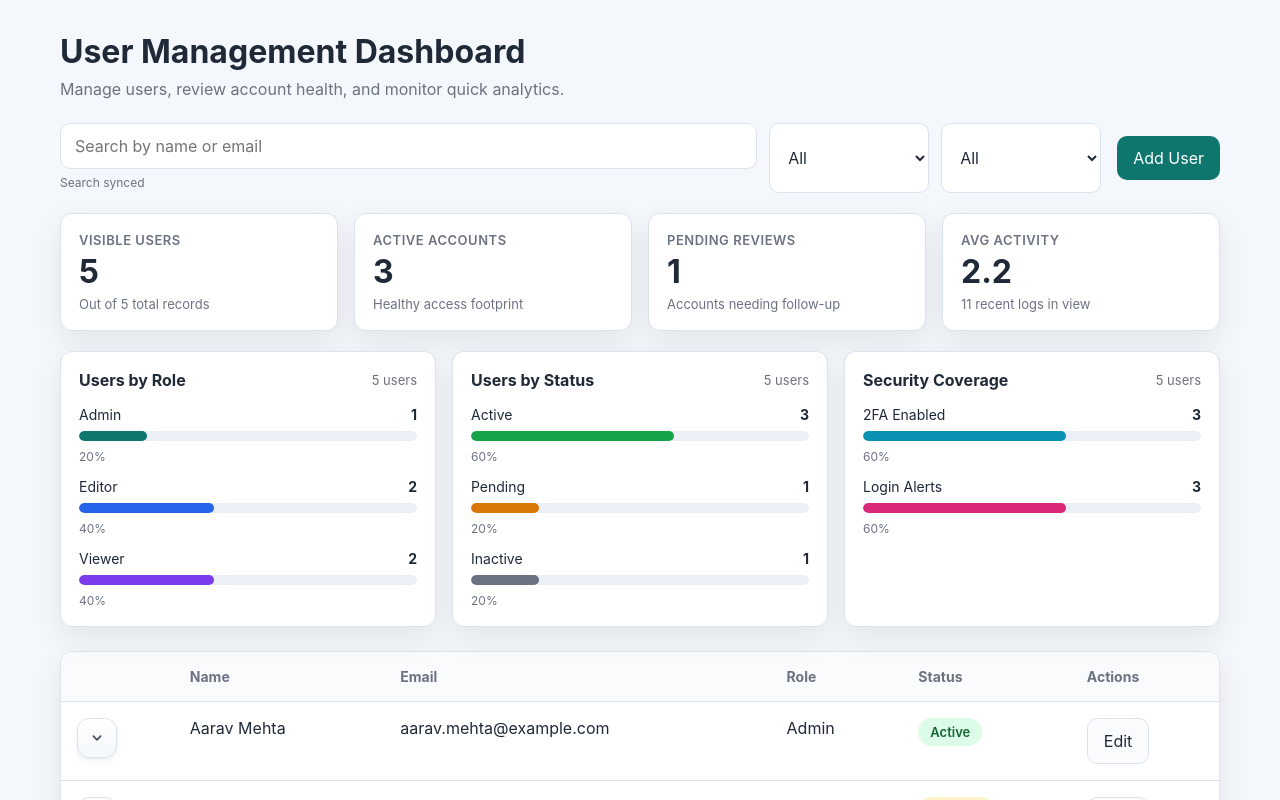
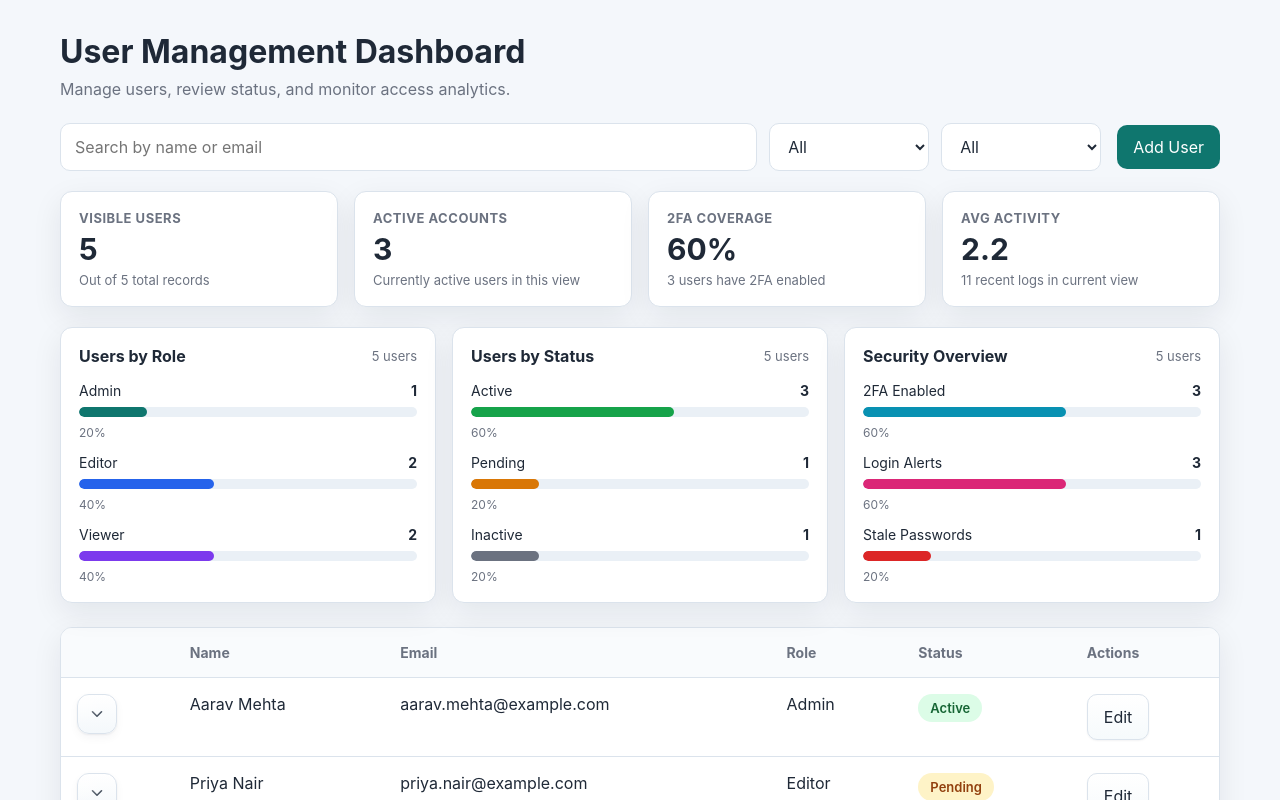
Before and after one commit to RSalgaonkar/cc-dashboard, a React (Create React App) app: page / in a window 1280 px wide. Shown: the top 800 px of the page. Built offline with nearby package versions, Linux system fonts and the light colour scheme.

Commit message:
minor changes

```diff
--- a/src/components/analytics/UserAnalytics.tsx
+++ b/src/components/analytics/UserAnalytics.tsx
@@ -12,12 +12,12 @@ type MetricItem = {
   colorClass: string;
 };
 
-function buildPercentage(value: number, total: number) {
+function percent(value: number, total: number) {
   if (total === 0) return 0;
   return Math.round((value / total) * 100);
 }
 
-function BarGroup({
+function BarSection({
   title,
   items,
   total,
@@ -35,7 +35,7 @@ function BarGroup({
 
       <div className="analytics-bar-list">
         {items.map((item) => {
-          const percentage = buildPercentage(item.value, total);
+          const width = percent(item.value, total);
 
           return (
             <div key={item.label} className="analytics-bar-row">
@@ -47,11 +47,11 @@ function BarGroup({
               <div className="analytics-bar-track">
                 <div
                   className={`analytics-bar-fill ${item.colorClass}`}
-                  style={{ width: `${percentage}%` }}
+                  style={{ width: `${width}%` }}
                 />
               </div>
 
-              <span className="analytics-percent">{percentage}%</span>
+              <span className="analytics-percent">{width}%</span>
             </div>
           );
         })}
@@ -77,29 +77,40 @@ export default function UserAnalytics({
       Pending: 0,
     };
 
-    let twoFactorEnabledCount = 0;
-    let loginAlertsEnabledCount = 0;
+    let twoFactorEnabled = 0;
+    let loginAlertsEnabled = 0;
+    let stalePasswords = 0;
     let totalActivityLogs = 0;
 
     users.forEach((user) => {
       roleCounts[user.role] += 1;
       statusCounts[user.status] += 1;
+      totalActivityLogs += user.details.activityLogs.length;
 
       if (user.details.security.twoFactorEnabled) {
-        twoFactorEnabledCount += 1;
+        twoFactorEnabled += 1;
       }
 
       if (user.details.security.loginAlertsEnabled) {
-        loginAlertsEnabledCount += 1;
+        loginAlertsEnabled += 1;
       }
 
-      totalActivityLogs += user.details.activityLogs.length;
+      if (user.details.security.passwordAgeDays > 60) {
+        stalePasswords += 1;
+      }
     });
 
     return {
-      activeCount: statusCounts.Active,
-      pendingCount: statusCounts.Pending,
-      inactiveCount: statusCounts.Inactive,
+      visibleUsers: users.length,
+      activeUsers: statusCounts.Active,
+      pendingUsers: statusCounts.Pending,
+      inactiveUsers: statusCounts.Inactive,
+      twoFactorEnabled,
+      loginAlertsEnabled,
+      stalePasswords,
+      totalActivityLogs,
+      avgActivity:
+        users.length > 0 ? (totalActivityLogs / users.length).toFixed(1) : '0.0',
       roleItems: [
         { label: 'Admin', value: roleCounts.Admin, colorClass: 'bar-admin' },
         { label: 'Editor', value: roleCounts.Editor, colorClass: 'bar-editor' },
@@ -111,20 +122,10 @@ export default function UserAnalytics({
         { label: 'Inactive', value: statusCounts.Inactive, colorClass: 'bar-inactive' },
       ],
       securityItems: [
-        {
-          label: '2FA Enabled',
-          value: twoFactorEnabledCount,
-          colorClass: 'bar-secure',
-        },
-        {
-          label: 'Login Alerts',
-          value: loginAlertsEnabledCount,
-          colorClass: 'bar-alerts',
-        },
+        { label: '2FA Enabled', value: twoFactorEnabled, colorClass: 'bar-secure' },
+        { label: 'Login Alerts', value: loginAlertsEnabled, colorClass: 'bar-alerts' },
+        { label: 'Stale Passwords', value: stalePasswords, colorClass: 'bar-stale' },
       ],
-      totalActivityLogs,
-      averageActivityPerUser:
-        users.length > 0 ? (totalActivityLogs / users.length).toFixed(1) : '0.0',
     };
   }, [users]);
 
@@ -133,35 +134,53 @@ export default function UserAnalytics({
       <div className="kpi-grid">
         <article className="kpi-card">
           <span className="kpi-label">Visible Users</span>
-          <strong className="kpi-value">{users.length}</strong>
+          <strong className="kpi-value">{analytics.visibleUsers}</strong>
           <span className="kpi-meta">Out of {totalUsers} total records</span>
         </article>
 
         <article className="kpi-card">
           <span className="kpi-label">Active Accounts</span>
-          <strong className="kpi-value">{analytics.activeCount}</strong>
-          <span className="kpi-meta">Healthy access footprint</span>
+          <strong className="kpi-value">{analytics.activeUsers}</strong>
+          <span className="kpi-meta">Currently active users in this view</span>
         </article>
 
         <article className="kpi-card">
-          <span className="kpi-label">Pending Reviews</span>
-          <strong className="kpi-value">{analytics.pendingCount}</strong>
-          <span className="kpi-meta">Accounts needing follow-up</span>
+          <span className="kpi-label">2FA Coverage</span>
+          <strong className="kpi-value">
+            {percent(analytics.twoFactorEnabled, analytics.visibleUsers)}%
+          </strong>
+          <span className="kpi-meta">
+            {analytics.twoFactorEnabled} users have 2FA enabled
+          </span>
         </article>
 
         <article className="kpi-card">
           <span className="kpi-label">Avg Activity</span>
-          <strong className="kpi-value">{analytics.averageActivityPerUser}</strong>
+          <strong className="kpi-value">{analytics.avgActivity}</strong>
           <span className="kpi-meta">
-            {analytics.totalActivityLogs} recent logs in view
+            {analytics.totalActivityLogs} recent logs in current view
           </span>
         </article>
       </div>
 
       <div className="analytics-grid">
-        <BarGroup title="Users by Role" items={analytics.roleItems} total={users.length} />
-        <BarGroup title="Users by Status" items={analytics.statusItems} total={users.length} />
-        <BarGroup title="Security Coverage" items={analytics.securityItems} total={users.length} />
+        <BarSection
+          title="Users by Role"
+          items={analytics.roleItems}
+          total={analytics.visibleUsers}
+        />
+
+        <BarSection
+          title="Users by Status"
+          items={analytics.statusItems}
+          total={analytics.visibleUsers}
+        />
+
+        <BarSection
+          title="Security Overview"
+          items={analytics.securityItems}
+          total={analytics.visibleUsers}
+        />
       </div>
     </section>
   );
--- a/src/components/dashboard/UserDashboard.tsx
+++ b/src/components/dashboard/UserDashboard.tsx
@@ -5,7 +5,6 @@ import UserToolbar from '../toolbar/UserToolbar';
 import UserTable from '../table/UserTable';
 import UserFormModal from '../form/UserFormModal';
 import UserAnalytics from '../analytics/UserAnalytics';
-import useThrottle from '../../hooks/useThrottle';
 
 export default function UserDashboard() {
   const [users, setUsers] = useState<User[]>(mockUsers);
@@ -15,10 +14,8 @@ export default function UserDashboard() {
   const [isModalOpen, setIsModalOpen] = useState(false);
   const [editUser, setEditUser] = useState<User | null>(null);
 
-  const throttledSearchTerm = useThrottle(searchTerm, 350);
-
   const filteredUsers = useMemo(() => {
-    const normalizedSearch = throttledSearchTerm.trim().toLowerCase();
+    const normalizedSearch = searchTerm.trim().toLowerCase();
 
     return users.filter((user) => {
       const matchesSearch =
@@ -32,7 +29,7 @@ export default function UserDashboard() {
 
       return matchesSearch && matchesRole && matchesStatus;
     });
-  }, [users, throttledSearchTerm, selectedRole, selectedStatus]);
+  }, [users, searchTerm, selectedRole, selectedStatus]);
 
   const handleAddUser = () => {
     setEditUser(null);
@@ -45,23 +42,14 @@ export default function UserDashboard() {
   };
 
   const handleSaveUser = (values: UserFormValues) => {
-    const normalizedEmail = values.email.trim().toLowerCase();
-
-    const duplicateExists = users.some(
-      (user) =>
-        user.email.trim().toLowerCase() === normalizedEmail &&
-        user.id !== editUser?.id
-    );
-
-    if (duplicateExists) {
-      return;
-    }
-
     if (editUser) {
       setUsers((prev) =>
         prev.map((user) =>
           user.id === editUser.id
-            ? { ...user, ...values, email: normalizedEmail }
+            ? {
+                ...user,
+                ...values,
+              }
             : user
         )
       );
@@ -71,7 +59,6 @@ export default function UserDashboard() {
     const newUser: User = {
       id: crypto.randomUUID(),
       ...values,
-      email: normalizedEmail,
       details: {
         activityLogs: [],
         groups: [],
@@ -92,9 +79,7 @@ export default function UserDashboard() {
     <div className="dashboard-shell">
       <header className="page-header">
         <h1>User Management Dashboard</h1>
-        <p>
-          Manage users, review account health, and monitor quick analytics.
-        </p>
+        <p>Manage users, review status, and monitor access analytics.</p>
       </header>
 
       <UserToolbar
@@ -105,7 +90,6 @@ export default function UserDashboard() {
         onRoleChange={setSelectedRole}
         onStatusChange={setSelectedStatus}
         onAddUser={handleAddUser}
-        appliedSearchTerm={throttledSearchTerm}
       />
 
       <UserAnalytics users={filteredUsers} totalUsers={users.length} />
@@ -115,14 +99,12 @@ export default function UserDashboard() {
       <UserFormModal
         isOpen={isModalOpen}
         editUser={editUser}
-        users={users}
         onClose={() => {
           setIsModalOpen(false);
           setEditUser(null);
         }}
         onSave={handleSaveUser}
       />
-
     </div>
   );
 }
--- a/src/components/details/UserDetailPanel.tsx
+++ b/src/components/details/UserDetailPanel.tsx
@@ -1,32 +1,32 @@
-import { UserDetails, UserActivityLog } from '../../types/user';
-import { useState } from 'react';
+import { UserActivityLog, UserDetails } from '../../types/user';
 
 interface UserDetailPanelProps {
   details: UserDetails;
 }
 
 function ActivityTypeBadge({ type }: { type: UserActivityLog['type'] }) {
-  return <span className={`activity-badge activity-${type.toLowerCase()}`}>{type}</span>;
+  const classNameMap: Record<UserActivityLog['type'], string> = {
+    Login: 'activity-badge activity-login',
+    Update: 'activity-badge activity-update',
+    Security: 'activity-badge activity-security',
+    Profile: 'activity-badge activity-profile',
+  };
+
+  return <span className={classNameMap[type]}>{type}</span>;
 }
 
 export default function UserDetailPanel({ details }: UserDetailPanelProps) {
   const { activityLogs, groups, departments, security } = details;
-  const [expandedUserId, setExpandedUserId] = useState<string | null>(null);
-
-  // const toggleRow = (userId: string) => {
-  //   setExpandedUserId((prev) => (prev === userId ? null : userId));
-  // };
-
-  // const isExpanded = expandedUserId === user.id;
 
   return (
     <div className="user-detail-panel">
       <div className="detail-grid">
         <section className="detail-card">
           <h4>Recent Activity Logs</h4>
+
+          {activityLogs.length > 0 ? (
             <div className="activity-list">
-            {activityLogs.length > 0 ? (
-              activityLogs.map((log) => (
+              {activityLogs.map((log) => (
                 <div key={log.id} className="activity-item">
                   <div className="activity-item-top">
                     <ActivityTypeBadge type={log.type} />
@@ -34,56 +34,62 @@ export default function UserDetailPanel({ details }: UserDetailPanelProps) {
                   </div>
                   <p>{log.action}</p>
                 </div>
-              ))
+              ))}
+            </div>
           ) : (
             <p className="detail-muted">No recent activity available.</p>
           )}
-          </div>
         </section>
 
         <section className="detail-card">
           <h4>Assigned Groups</h4>
+
+          {groups.length > 0 ? (
             <div className="chip-list">
-            {groups.length > 0 ? (
-              groups.map((group) => (
+              {groups.map((group) => (
                 <span key={group} className="detail-chip">
                   {group}
                 </span>
-              ))
+              ))}
+            </div>
           ) : (
             <p className="detail-muted">No groups assigned.</p>
           )}
-          </div>
 
           <h4 className="subsection-title">Departments</h4>
+
+          {departments.length > 0 ? (
             <div className="chip-list">
-            {departments.length > 0 ? (
-              departments.map((department) => (
+              {departments.map((department) => (
                 <span key={department} className="detail-chip">
                   {department}
                 </span>
-              ))
+              ))}
+            </div>
           ) : (
             <p className="detail-muted">No departments assigned.</p>
           )}
-          </div>
         </section>
 
         <section className="detail-card">
           <h4>Security Settings</h4>
+
           <div className="security-list">
             <div className="security-row">
               <span>2FA Enabled</span>
               <strong>{security.twoFactorEnabled ? 'Yes' : 'No'}</strong>
             </div>
+
             <div className="security-row">
               <span>Password Age</span>
               <strong>{security.passwordAgeDays} days</strong>
             </div>
+
             <div className="security-row">
               <span>Login Alerts</span>
               <strong>{security.loginAlertsEnabled ? 'Enabled' : 'Disabled'}</strong>
             </div>
+
             <div className="security-row">
               <span>Last Password Update</span>
               <strong>{security.lastPasswordUpdate}</strong>
--- a/src/components/table/StatusBadge.tsx
+++ b/src/components/table/StatusBadge.tsx
@@ -5,5 +5,7 @@ interface StatusBadgeProps {
 }
 
 export default function StatusBadge({ status }: StatusBadgeProps) {
-  return <span className={`status-badge status-${status.toLowerCase()}`}>{status}</span>;
+  const className = `status-badge status-${status.toLowerCase()}`;
+
+  return <span className={className}>{status}</span>;
 }
--- a/src/components/table/UserTable.tsx
+++ b/src/components/table/UserTable.tsx
@@ -32,14 +32,15 @@ export default function UserTable({ users, onEdit }: UserTableProps) {
       <table className="user-table">
         <thead>
           <tr>
-            <th aria-label="Expand row"></th>
+            <th aria-label="Expand row" />
             <th>Name</th>
             <th>Email</th>
             <th>Role</th>
             <th>Status</th>
-            <th aria-label="Actions">Actions</th>
+            <th>Actions</th>
           </tr>
         </thead>
+
         <tbody>
           {users.map((user) => {
             const isExpanded = !!expandedRows[user.id];
@@ -53,15 +54,22 @@ export default function UserTable({ users, onEdit }: UserTableProps) {
                       className={`expand-btn ${isExpanded ? 'is-open' : ''}`}
                       onClick={() => toggleRow(user.id)}
                       aria-expanded={isExpanded}
-                      aria-label={isExpanded ? `Collapse details for ${user.name}` : `Expand details for ${user.name}`}
+                      aria-label={
+                        isExpanded
+                          ? `Collapse details for ${user.name}`
+                          : `Expand details for ${user.name}`
+                      }
                       title={isExpanded ? 'Collapse details' : 'Expand details'}
                     >
-                      <span className={`expand-icon ${isExpanded ? 'expanded' : ''}`} aria-hidden="true">
+                      <span
+                        className={`expand-icon ${isExpanded ? 'expanded' : ''}`}
+                        aria-hidden="true"
+                      >
                         <svg viewBox="0 0 20 20" fill="none">
                           <path
-                            d="M6 8l4 4 4-4"
+                            d="M5 7.5L10 12.5L15 7.5"
                             stroke="currentColor"
-                            strokeWidth="2"
+                            strokeWidth="1.8"
                             strokeLinecap="round"
                             strokeLinejoin="round"
                           />
@@ -69,6 +77,7 @@ export default function UserTable({ users, onEdit }: UserTableProps) {
                       </span>
                     </button>
                   </td>
+
                   <td>{user.name}</td>
                   <td>{user.email}</td>
                   <td>{user.role}</td>
@@ -76,19 +85,23 @@ export default function UserTable({ users, onEdit }: UserTableProps) {
                     <StatusBadge status={user.status} />
                   </td>
                   <td>
-                    <button className="secondary-btn" onClick={() => onEdit(user)}>
+                    <button
+                      type="button"
+                      className="secondary-btn"
+                      onClick={() => onEdit(user)}
+                    >
                       Edit
                     </button>
                   </td>
                 </tr>
 
-                {isExpanded && (
+                {isExpanded ? (
                   <tr className="detail-row">
                     <td colSpan={6}>
                       <UserDetailPanel details={user.details} />
                     </td>
                   </tr>
-                )}
+                ) : null}
               </Fragment>
             );
           })}
--- a/src/components/toolbar/UserToolbar.tsx
+++ b/src/components/toolbar/UserToolbar.tsx
@@ -4,7 +4,6 @@ interface UserToolbarProps {
   searchTerm: string;
   selectedRole: string;
   selectedStatus: string;
-  appliedSearchTerm: string;
   onSearchChange: (value: string) => void;
   onRoleChange: (value: string) => void;
   onStatusChange: (value: string) => void;
@@ -18,18 +17,14 @@ export default function UserToolbar({
   searchTerm,
   selectedRole,
   selectedStatus,
-  appliedSearchTerm,
   onSearchChange,
   onRoleChange,
   onStatusChange,
   onAddUser,
 }: UserToolbarProps) {
-  const isThrottlePending = searchTerm !== appliedSearchTerm;
-
   return (
     <div className="toolbar">
       <div className="toolbar-filters">
-        <div className="search-group">
         <input
           type="text"
           placeholder="Search by name or email"
@@ -37,10 +32,6 @@ export default function UserToolbar({
           onChange={(e) => onSearchChange(e.target.value)}
           className="input"
         />
-          <span className="search-meta">
-            {isThrottlePending ? 'Applying search...' : 'Search synced'}
-          </span>
-        </div>
 
         <select
           value={selectedRole}
--- a/src/styles/app.css
+++ b/src/styles/app.css
@@ -700,3 +700,246 @@ textarea {
     grid-template-columns: 1fr;
   }
 }
+
+.is-expanded-row {
+  background: linear-gradient(180deg, rgba(15, 118, 110, 0.06) 0%, rgba(15, 118, 110, 0.02) 100%);
+}
+
+.user-name-cell {
+  display: grid;
+  gap: 4px;
+}
+
+.user-name-cell strong {
+  font-size: 14px;
+  color: var(--text);
+}
+
+.user-row-subtext {
+  font-size: 12px;
+  color: var(--muted);
+}
+
+.expand-btn {
+  position: relative;
+  overflow: hidden;
+}
+
+.expand-btn::after {
+  content: '';
+  position: absolute;
+  inset: 0;
+  background: radial-gradient(circle at top left, rgba(255, 255, 255, 0.65), transparent 55%);
+  opacity: 0.9;
+  pointer-events: none;
+}
+
+.expand-btn.is-open::after {
+  background: radial-gradient(circle at top left, rgba(255, 255, 255, 0.18), transparent 60%);
+}
+
+.expand-btn.is-open .expand-icon {
+  transform: rotate(180deg) scale(1.04);
+}
+
+.expand-btn:hover .expand-icon {
+  transform: rotate(0deg) scale(1.06);
+}
+
+.expand-btn.is-open:hover .expand-icon {
+  transform: rotate(180deg) scale(1.08);
+}
+
+.detail-row td {
+  animation: detailFadeIn 0.24s ease;
+}
+
+@keyframes detailFadeIn {
+  from {
+    opacity: 0;
+    transform: translateY(-4px);
+  }
+  to {
+    opacity: 1;
+    transform: translateY(0);
+  }
+}
+
+.secondary-btn {
+  background: linear-gradient(180deg, #ffffff 0%, #f6fafc 100%);
+  color: var(--text);
+  border: 1px solid var(--border);
+  box-shadow: 0 1px 2px rgba(15, 23, 42, 0.05);
+}
+
+.secondary-btn:hover {
+  background: linear-gradient(180deg, #ffffff 0%, #eef9f6 100%);
+  border-color: rgba(15, 118, 110, 0.22);
+  color: var(--primary);
+  transform: translateY(-1px);
+  box-shadow: 0 6px 16px rgba(15, 23, 42, 0.08);
+}
+
+.secondary-btn:active {
+  transform: translateY(0);
+}
+
+.analytics-section {
+  display: grid;
+  gap: 20px;
+  margin-bottom: 24px;
+}
+
+.kpi-grid {
+  display: grid;
+  grid-template-columns: repeat(4, minmax(0, 1fr));
+  gap: 16px;
+}
+
+.kpi-card,
+.analytics-card {
+  background: var(--surface);
+  border: 1px solid var(--border);
+  border-radius: var(--radius);
+  box-shadow: var(--shadow);
+}
+
+.kpi-card {
+  padding: 18px;
+  display: grid;
+  gap: 8px;
+}
+
+.kpi-label {
+  font-size: 13px;
+  color: var(--muted);
+  font-weight: 700;
+  text-transform: uppercase;
+  letter-spacing: 0.04em;
+}
+
+.kpi-value {
+  font-size: 30px;
+  line-height: 1;
+  color: var(--text);
+}
+
+.kpi-meta {
+  font-size: 13px;
+  color: var(--muted);
+}
+
+.analytics-grid {
+  display: grid;
+  grid-template-columns: repeat(3, minmax(0, 1fr));
+  gap: 16px;
+}
+
+.analytics-card {
+  padding: 18px;
+}
+
+.analytics-card-header {
+  display: flex;
+  align-items: center;
+  justify-content: space-between;
+  gap: 12px;
+  margin-bottom: 16px;
+}
+
+.analytics-card-header h3 {
+  margin: 0;
+  font-size: 16px;
+}
+
+.analytics-card-header span {
+  font-size: 13px;
+  color: var(--muted);
+}
+
+.analytics-bar-list {
+  display: grid;
+  gap: 14px;
+}
+
+.analytics-bar-row {
+  display: grid;
+  gap: 8px;
+}
+
+.analytics-bar-labels {
+  display: flex;
+  align-items: center;
+  justify-content: space-between;
+  gap: 12px;
+  font-size: 14px;
+}
+
+.analytics-bar-track {
+  width: 100%;
+  height: 10px;
+  border-radius: 999px;
+  background: #eaf0f6;
+  overflow: hidden;
+}
+
+.analytics-bar-fill {
+  height: 100%;
+  border-radius: 999px;
+  transition: width 0.3s ease;
+}
+
+.analytics-percent {
+  font-size: 12px;
+  color: var(--muted);
+}
+
+.bar-admin {
+  background: #0f766e;
+}
+
+.bar-editor {
+  background: #2563eb;
+}
+
+.bar-viewer {
+  background: #7c3aed;
+}
+
+.bar-active {
+  background: #16a34a;
+}
+
+.bar-pending {
+  background: #d97706;
+}
+
+.bar-inactive {
+  background: #6b7280;
+}
+
+.bar-secure {
+  background: #0891b2;
+}
+
+.bar-alerts {
+  background: #db2777;
+}
+
+.bar-stale {
+  background: #dc2626;
+}
+
+@media (max-width: 992px) {
+  .kpi-grid,
+  .analytics-grid {
+    grid-template-columns: 1fr 1fr;
+  }
+}
+
+@media (max-width: 768px) {
+  .kpi-grid,
+  .analytics-grid {
+    grid-template-columns: 1fr;
+  }
+}
```
Also changed, not shown: src/components/form/UserFormModal.tsx (+53 -34 lines), src/utils/validation.ts (+3 -22 lines), src/types/user.ts (line endings or trailing spaces). Lines whose indentation alone changed are shown as unchanged.
